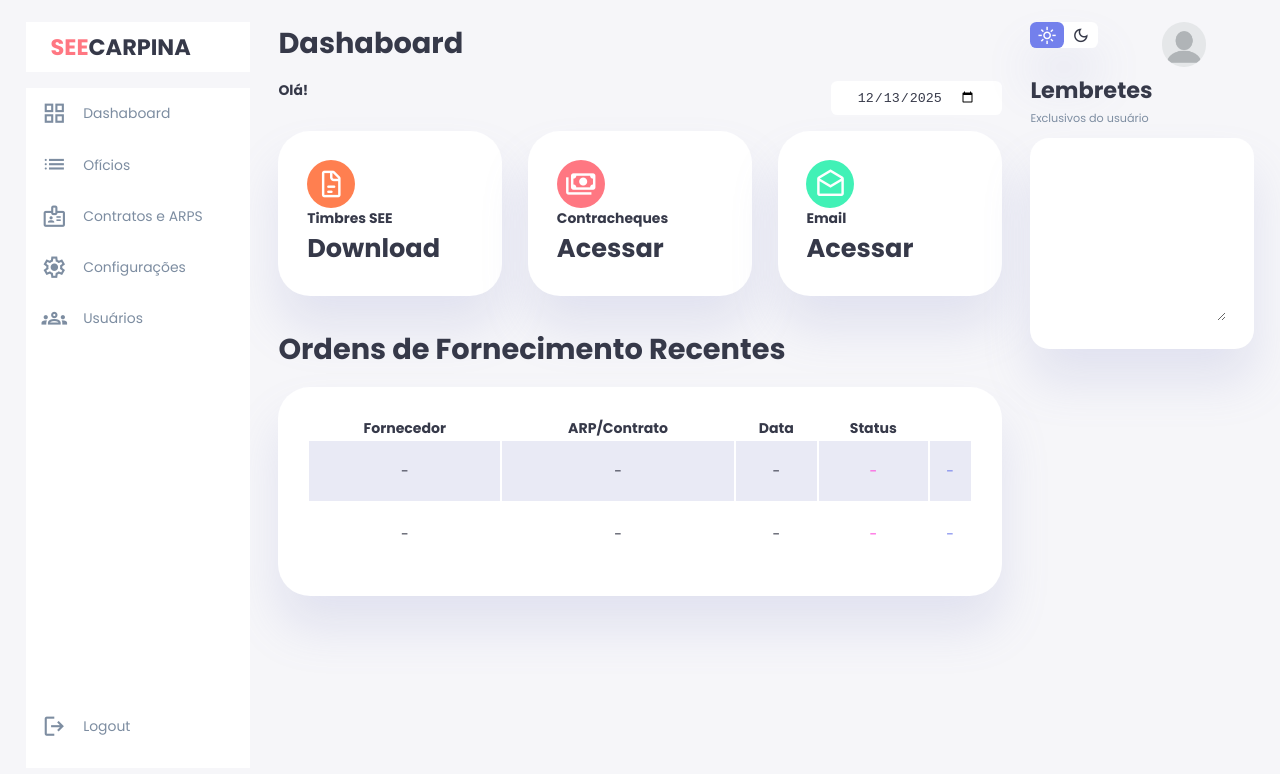
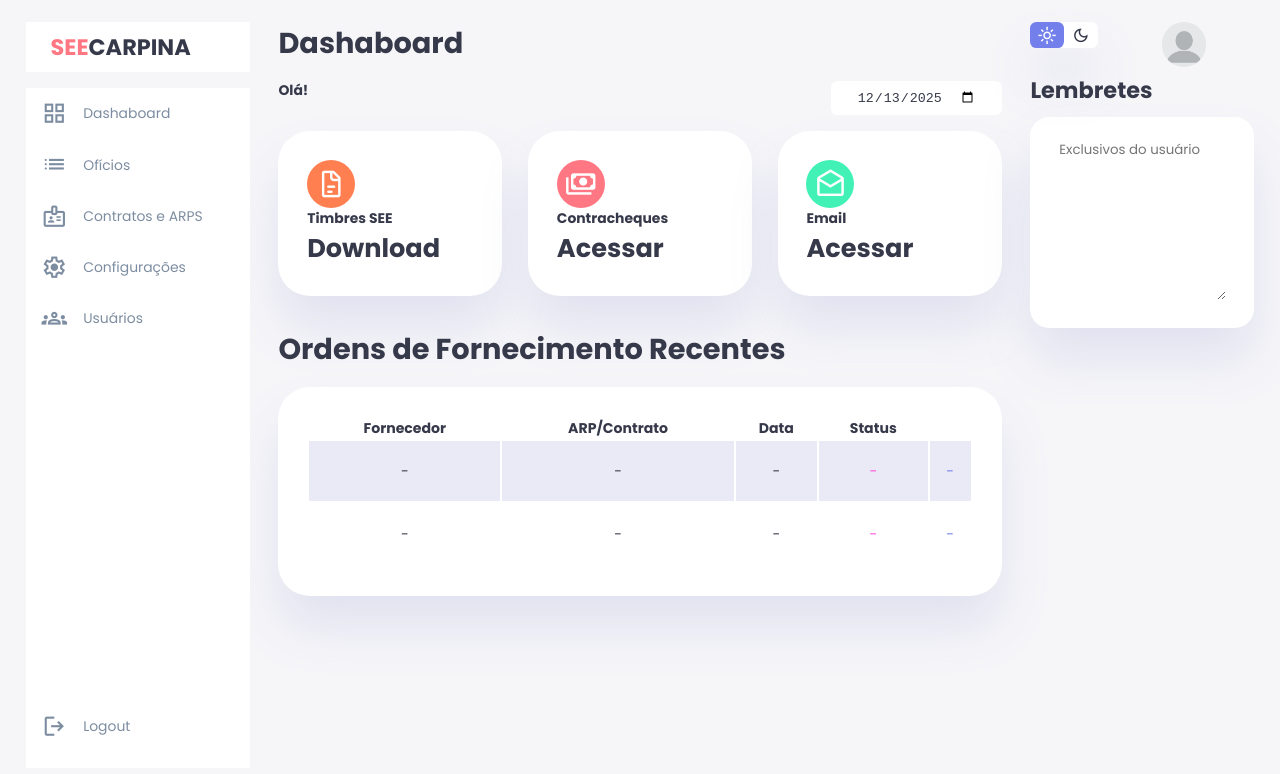
Before and after one commit to seecarpina/seecarpina, a plain HTML site: page index.html in a window 1280 px wide. Drawn offline with nearby package versions, Linux system fonts and the light colour scheme; no server answers.

Commit message:
Adiciona placeholder e remove span dos lembretes

```diff
--- a/src/template/right.html
+++ b/src/template/right.html
@@ -21,8 +21,11 @@
 
 <div class="lembretes">
   <h2>Lembretes</h2>
-  <span class="text-muted">Exclusivos do usuário </span>
   <div class="item">
-    <textarea name="lembretes" id="lembretes"></textarea>
+    <textarea
+      name="lembretes"
+      id="lembretes"
+      placeholder="Exclusivos do usuário"
+    ></textarea>
   </div>
 </div>
```
